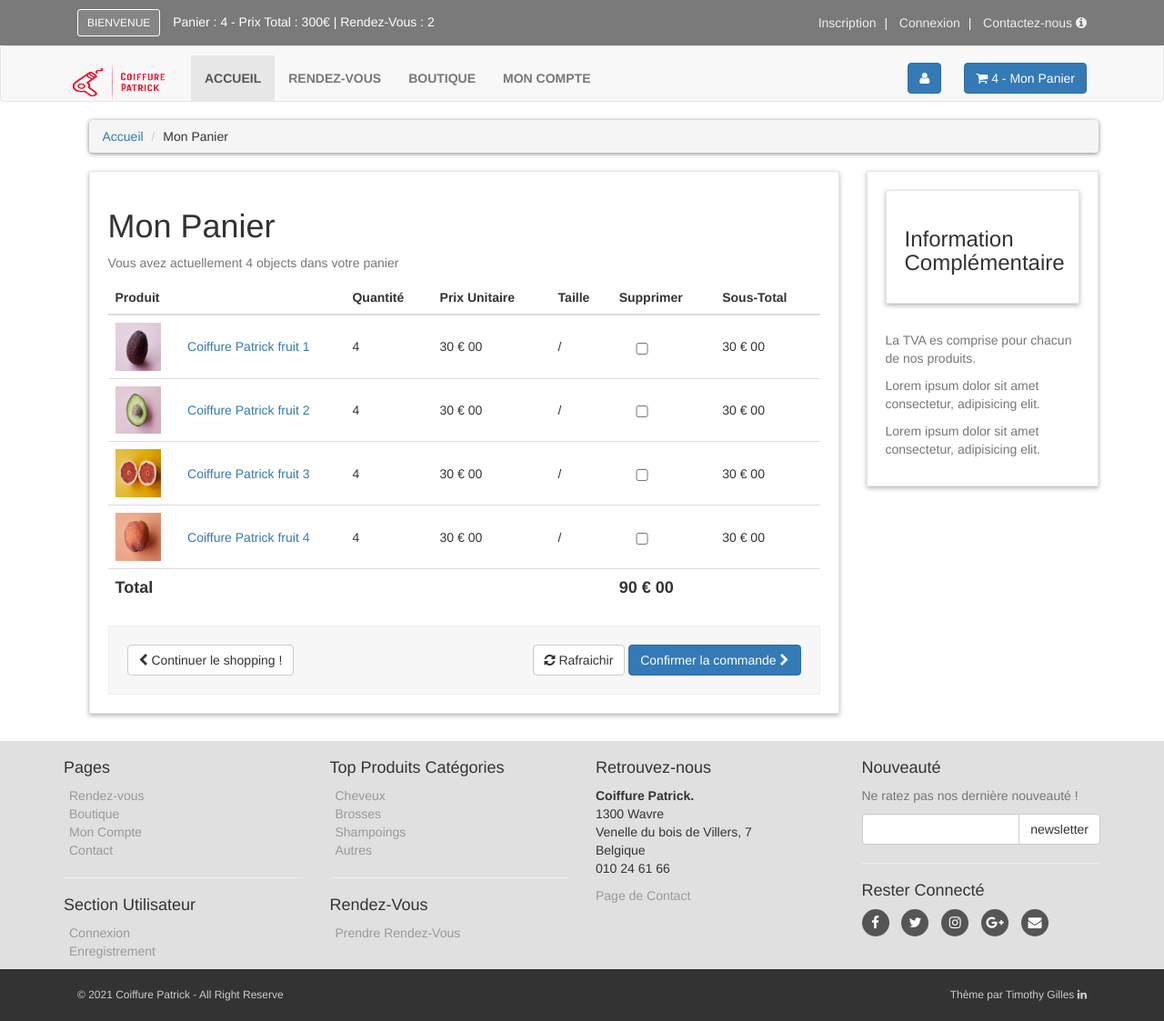
After one commit to GillesTimothy/CoiffurePatrick_v1, a PHP site: page /panier.php in a window 1280 px wide. The commit adds this page. Shown: the whole page at 91% size. Run offline with PHP 8.4, Linux system fonts and the light colour scheme.

Commit message:
creation panier.php

```diff
--- a/components/product_storefront.php
+++ b/components/product_storefront.php
@@ -70,7 +70,7 @@
             <div class="col-md-3 single">
                 <div class="product">
                     <a href="details.php">
-                        <img class="img-responsive" src="admin_area/product_images/produit1.jpg" alt="produit4">
+                        <img class="img-responsive" src="admin_area/product_images/produit4.jpg" alt="produit4">
                     </a>
                     <div class="text">
                         <h3>
--- a/includes/topbar.php
+++ b/includes/topbar.php
@@ -2,7 +2,7 @@
         <div class="container">
             <div class="col-md-6 offer">
                 <a href="#" class="btn btn-success btn-sm">Bienvenue</a>
-                <a href="checkout.php">Panier : 4  -  Prix Total : 300€  </a>
+                <a href="panier.php">Panier : 4  -  Prix Total : 300€  </a>
                 <a href="checkout.php">|  Rendez-Vous : 2</a>
             </div>
             <div class="col-md-6">
@@ -13,6 +13,10 @@
                     <li>
                         <a href="checkout.php">Connexion</a>
                     </li>
+                    <li>
+                        <a href="contacteznous.php">Contactez-nous</a>
+                        <a href="contacteznous.php"><i class="fa fa-info-circle"></i></a>
+                    </li>
                 </ul>
             </div>
         </div>
--- /dev/null
+++ b/panier.php
@@ -0,0 +1,201 @@
+<!DOCTYPE html>
+<html lang="en">
+<head>
+    <meta charset="UTF-8">
+    <meta http-equiv="X-UA-Compatible" content="IE=edge">
+    <meta name="viewport" content="width=device-width, initial-scale=1.0">
+    <title>Coiffure Patrick</title>
+
+    <link rel="stylesheet" href="styles/bootstrap-337.min.css">
+    <link rel="stylesheet" href="font-awsome/css/font-awesome.min.css">
+    <link rel="stylesheet" href="styles/style.css">
+    <script src="js/jquery-331.min.js"></script>
+    <script src="js/bootstrap-337.min.js"></script>
+
+    <link rel="stylesheet" href="https://maxcdn.bootstrapcdn.com/bootstrap/3.4.1/css/bootstrap.min.css">
+    <script src="https://maxcdn.bootstrapcdn.com/bootstrap/3.4.1/js/bootstrap.min.js"></script>
+    <link href="https://fonts.googleapis.com/css?family=Montserrat" rel="stylesheet" type="text/css">
+    <link href="https://fonts.googleapis.com/css?family=Lato" rel="stylesheet" type="text/css">
+    <script src="https://ajax.googleapis.com/ajax/libs/jquery/3.5.1/jquery.min.js"></script>
+
+</head>
+<body>
+
+    <?php include 'includes/topbar.php'; ?>
+
+    <?php include 'includes/navbar.php'; ?>
+
+    <div id="content">
+        <div class="container">
+            <div class="col-md-12">
+                <ul class="breadcrumb">
+                    <li>
+                        <a href="index.php">Accueil</a>
+                    </li>
+                    <li>Mon Panier</a></li>
+
+                </ul>
+            </div>
+
+            <div id="panier" class="col-md-9">
+                <div class="box">
+                    <form action="panier.php" method="post" enctype="multipart/form-data">
+                        <h1>Mon Panier</h1>
+                        <p class="text-muted">Vous avez actuellement 4 objects dans votre panier</p>
+                        <div class="table-responsive">
+                            <table class="table">
+                                <thead>
+                                    <tr>
+                                        <th class="col-md-4" colspan="2">Produit</th>
+                                        <th>Quantité</th>
+                                        <th>Prix Unitaire</th>
+                                        <th>Taille</th>
+                                        <th colspan="1">Supprimer</th>
+                                        <th colspan="2">Sous-Total</th>
+                                    </tr>
+                                </thead>
+                                <tbody>
+                                    <tr>
+                                        <td>
+                                            <img class="img-responsive" src="admin_area/product_images/produit1.jpg" alt="produit 1">
+                                        </td>
+                                        <td>
+                                            <a href="#">Coiffure Patrick fruit 1</a>
+                                        </td>
+                                        <td>
+                                            4
+                                        </td>
+                                        <td>
+                                            30 € 00
+                                        </td>
+                                        <td>
+                                            /
+                                        </td>
+                                        <td>
+                                            <input type="checkbox" name="remove[]">
+                                        </td>
+                                        <td>
+                                            30 € 00
+                                        </td>
+                                    </tr>
+                                    <tr>
+                                        <td>
+                                            <img class="img-responsive" src="admin_area/product_images/produit2.jpg" alt="produit 2">
+                                        </td>
+                                        <td>
+                                            <a href="#">Coiffure Patrick fruit 2</a>
+                                        </td>
+                                        <td>
+                                            4
+                                        </td>
+                                        <td>
+                                            30 € 00
+                                        </td>
+                                        <td>
+                                            /
+                                        </td>
+                                        <td>
+                                            <input type="checkbox" name="remove[]">
+                                        </td>
+                                        <td>
+                                            30 € 00
+                                        </td>
+                                    </tr>
+                                    <tr>
+                                        <td>
+                                            <img class="img-responsive" src="admin_area/product_images/produit3.jpg" alt="produit 2">
+                                        </td>
+                                        <td>
+                                            <a href="#">Coiffure Patrick fruit 3</a>
+                                        </td>
+                                        <td>
+                                            4
+                                        </td>
+                                        <td>
+                                            30 € 00
+                                        </td>
+                                        <td>
+                                            /
+                                        </td>
+                                        <td>
+                                            <input type="checkbox" name="remove[]">
+                                        </td>
+                                        <td>
+                                            30 € 00
+                                        </td>
+                                    </tr>
+                                    <tr>
+                                        <td>
+                                            <img class="img-responsive" src="admin_area/product_images/produit4.jpg" alt="produit 2">
+                                        </td>
+                                        <td>
+                                            <a href="#">Coiffure Patrick fruit 4</a>
+                                        </td>
+                                        <td>
+                                            4
+                                        </td>
+                                        <td>
+                                            30 € 00
+                                        </td>
+                                        <td>
+                                            /
+                                        </td>
+                                        <td>
+                                            <input type="checkbox" name="remove[]">
+                                        </td>
+                                        <td>
+                                            30 € 00
+                                        </td>
+                                    </tr>
+                                </tbody>
+                                <tfoot>
+                                    <tr>
+                                        <th colspan="5">Total</th>
+                                        <th colspan="2">90 € 00</th>
+                                    </tr>
+                                </tfoot>
+                            </table>
+                        </div>
+
+                        <div class="box-footer">
+                            <div class="pull-left">
+                                <a href="boutique.php" class="btn btn-default">
+                                    <i class="fa fa-chevron-left"></i> Continuer le shopping !
+                                </a>
+                            </div>
+                            <div class="pull-right">
+                                <button type="submit" name="update" value="Rafraichir" class="btn btn-default">
+                                    <i class="fa fa-refresh"></i> Rafraichir
+                                </button>
+                                <a href="checkout.php" class="btn btn-primary">
+                                    Confirmer la commande <i class="fa fa-chevron-right"></i>
+                                </a>
+                            </div>
+                        </div>
+                    </form>
+                </div>
+            </div>
+
+            <div class="col-md-3">
+                <div id="order-summary" class="box">
+                    <div class="box header">
+                        <h3>Information Complémentaire</h3>
+                    </div>
+                    <p class="text-muted">
+                        La TVA es comprise pour chacun de nos produits.
+                    </p>
+                    <p class="text-muted">
+                        Lorem ipsum dolor sit amet consectetur, adipisicing elit.
+                    </p>
+                    <p class="text-muted">
+                        Lorem ipsum dolor sit amet consectetur, adipisicing elit.
+                    </p>
+                </div>
+            </div>
+        </div>
+    </div>
+
+    <?php include 'includes/footer.php'; ?>
+
+</body>
+</html>
--- a/styles/style.css
+++ b/styles/style.css
@@ -371,3 +371,33 @@ body {
     box-shadow: 0px 1px 5px rgba(0, 0, 0, .5);
     border: 2px solid transparent;
 }
+
+
+/* MON PANIER STYLE */
+#content #panier .table tbody tr td img {
+    width: 50px;
+    float: left;
+}
+#content #panier .table tbody tr td input {
+    width: 50px;
+    float: left;
+}
+#content #panier .table tbody tr td {
+    vertical-align: middle;
+}
+#content #panier .table tfoot {
+    font-size: 18px;
+}
+.box .box-footer {
+    background-color: #f7f7f7;
+    padding: 20px;
+    border: 1px solid #eeeeee;
+}
+.box .box-footer:before,
+.box .box-footer:after {
+    content: "";
+    display: table;
+}
+.box .box-footer:after {
+    clear: both;
+}
```
Also changed, not shown: details.php (+7 -7 lines), admin_area/product_images/produit4.jpg (added), contact.php (added).
